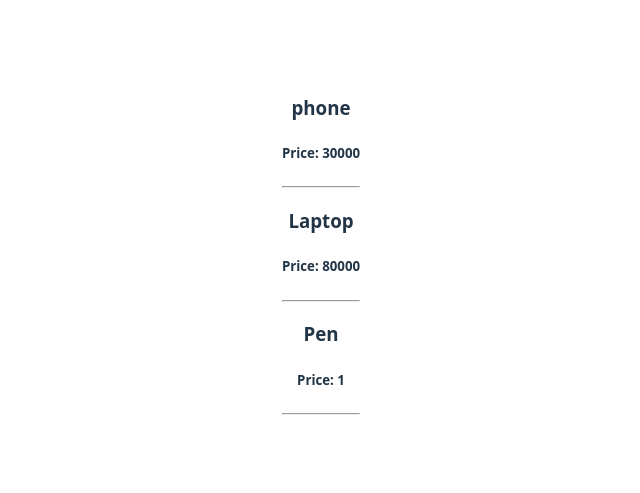
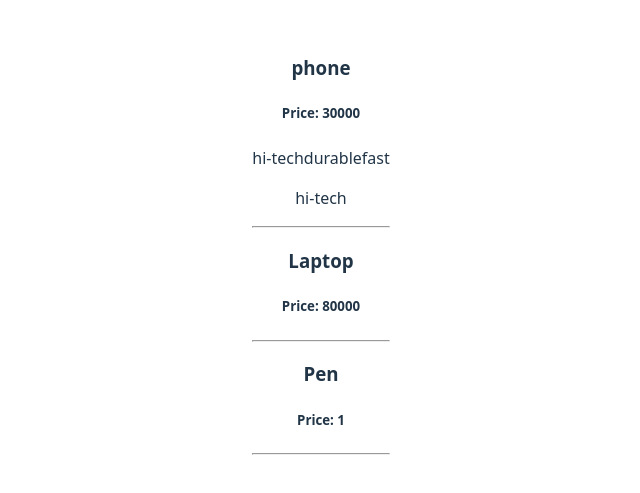
Before and after one commit to SiddhantNagaria/React-Programs, a React (Vite) app in the folder 01_React-Basic/: page / in a window 1280 px wide. Shown: the part 151-644 px from the top of the page, without its empty margins (319-959 px from the left). Built offline with nearby package versions, Linux system fonts and the light colour scheme.

Commit message:
passing arrays to props

```diff
--- a/01_React-Basic/src/Product.jsx
+++ b/01_React-Basic/src/Product.jsx
@@ -1,8 +1,10 @@
-function Product({ title, price = 1 }) {
+function Product({ title, price = 1, features = [] }) {
     return (
         <div className="Product">
             <h3>{title}</h3>
             <h5> Price: {price}</h5>
+            <p>{features}</p>
+            <p>{features[0]}</p>
             <hr />
         </div>
     );
--- a/01_React-Basic/src/ProductTab.jsx
+++ b/01_React-Basic/src/ProductTab.jsx
@@ -1,9 +1,11 @@
 import Product from "./Product";
 
 function ProductTab() {
+    let features = ["hi-tech", 'durable', "fast"];
+    // let options = { a: "hi-tech", b: "durable", c: "fast" };
     return (
         <>
-            <Product title="phone" price={30000} />
+            <Product title="phone" price={30000} features={features} />
             <Product title="Laptop" price={80000} />
             <Product title="Pen" /> {/* price is automatically set to 1 from Product.jsx*/}
         </>
```
